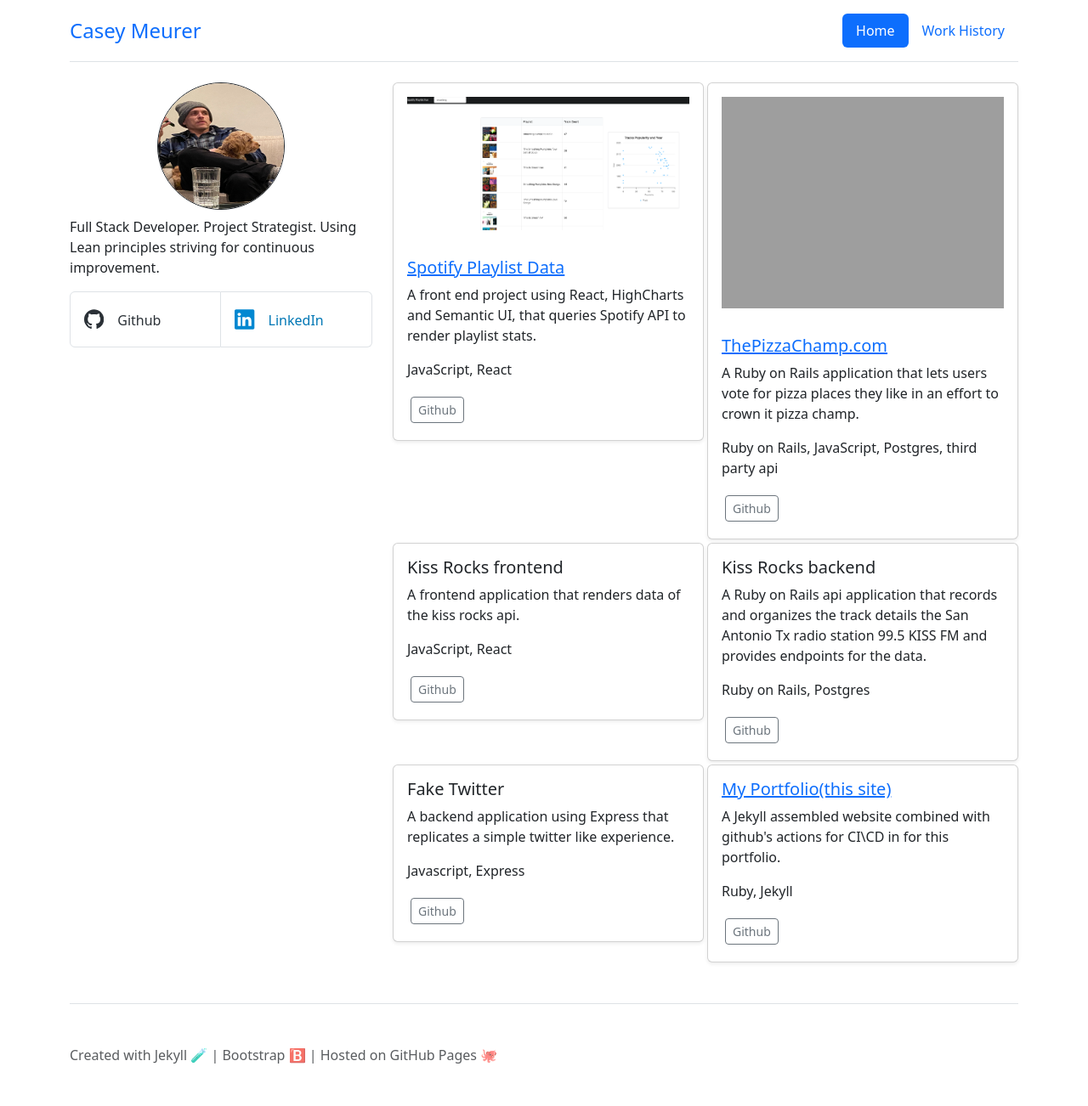
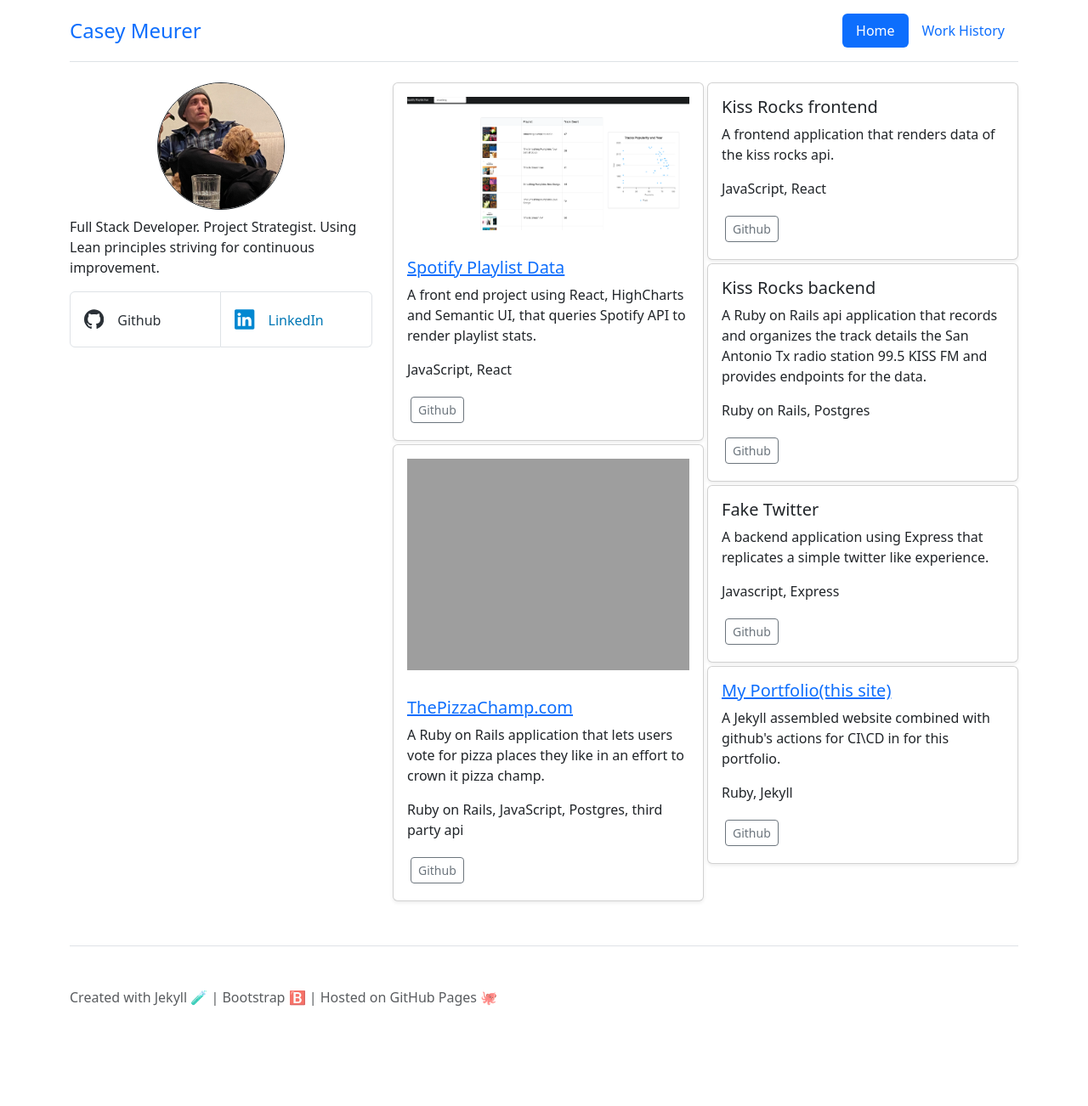
Before and after one commit to Meerkat81/my_portfolio, a Jekyll site: the page built from index.html, in a window 1280 px wide. Shown: the whole page at 85% size. Built offline with Jekyll 4.4.1, drawn with Linux system fonts in a browser that asks for light colours; after the commit the page ends 1234 px from its top, so only the background shows below that.

Commit message:
fixed some layout issues

```diff
--- a/assets/css/style.css
+++ b/assets/css/style.css
@@ -10,6 +10,9 @@
   border-radius: 75px;
   border-style: solid;
   border-width: 1px;
+  object-fit: cover;
+  display: block;
+  margin: 0 auto;
 }
 
 .linkedin {
@@ -20,6 +23,24 @@
   color: #2b3137;
 }
 
+.project-grid {
+  column-count: 2;
+  column-gap: 0.25rem;
+}
+
+.project-grid > .col {
+  break-inside: avoid;
+  margin-bottom: 0.25rem;
+  display: inline-block;
+  width: 100%;
+}
+
+@media (max-width: 767px) {
+  .project-grid {
+    column-count: 1;
+  }
+}
+
 * {
   list-style: none;
 }
--- a/index.html
+++ b/index.html
@@ -4,7 +4,7 @@
 ---
 
 <div class="row row-cols-1 mt-2">
-  <div class="col-md-4 col-12">
+  <div class="col-lg-4 col-12">
     <div class="text-center">
       <img class="me" src="{{site.baseurl}}/assets/images/{{site.my_photo}}" />
     </div>
@@ -62,8 +62,8 @@
       </li>
     </ul>
   </div>
-  <div class="col-md-8 col-12">
-    <div class="row row-cols-1 row-cols-md-2 g-1">
+  <div class="col-lg-8 col-12">
+    <div class="project-grid">
       {% assign myRepos = site.data.github_repos %} {% for repo in myRepos %}
       <div class="col">
         <div class="card shadow-sm">
```
